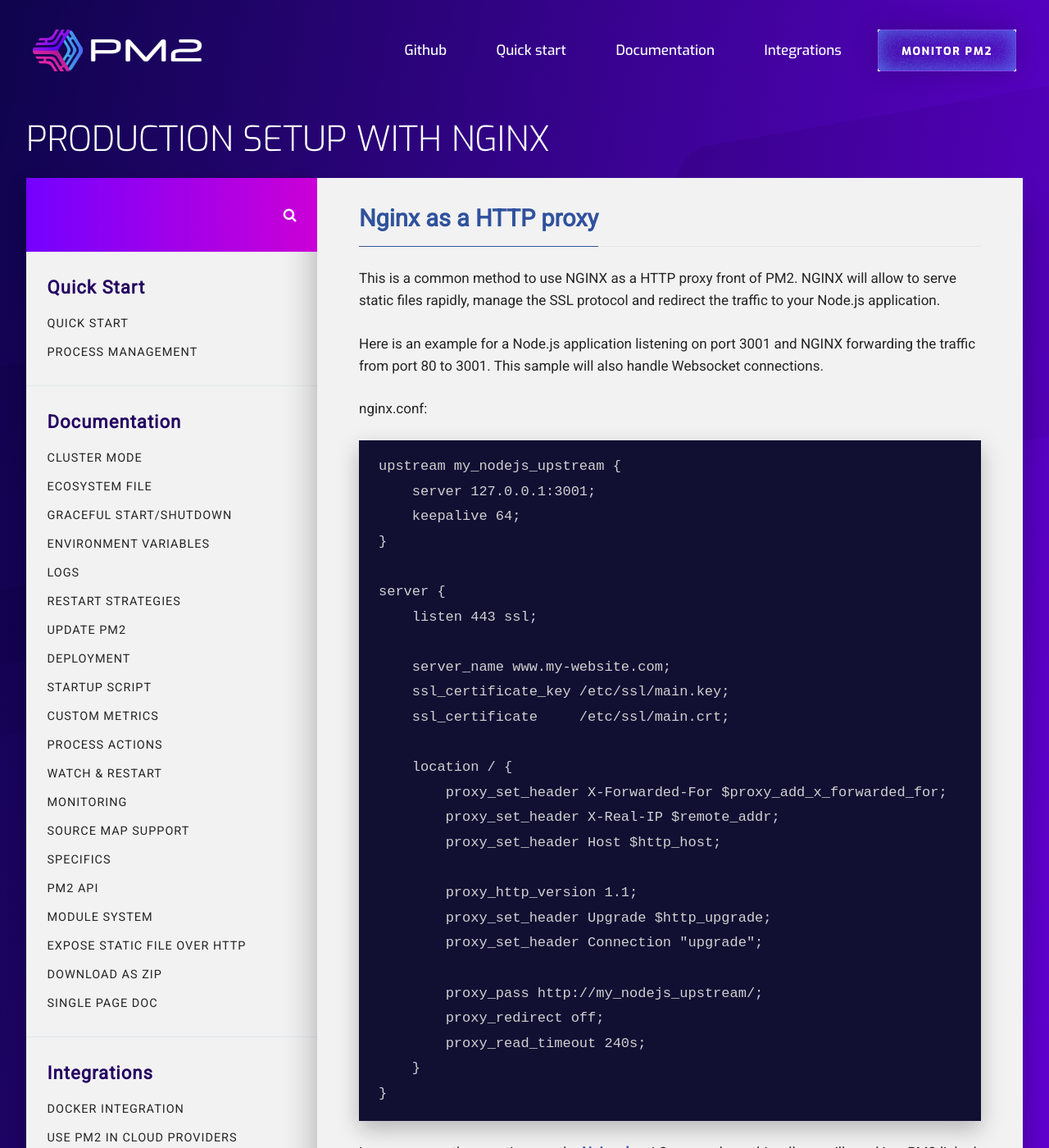
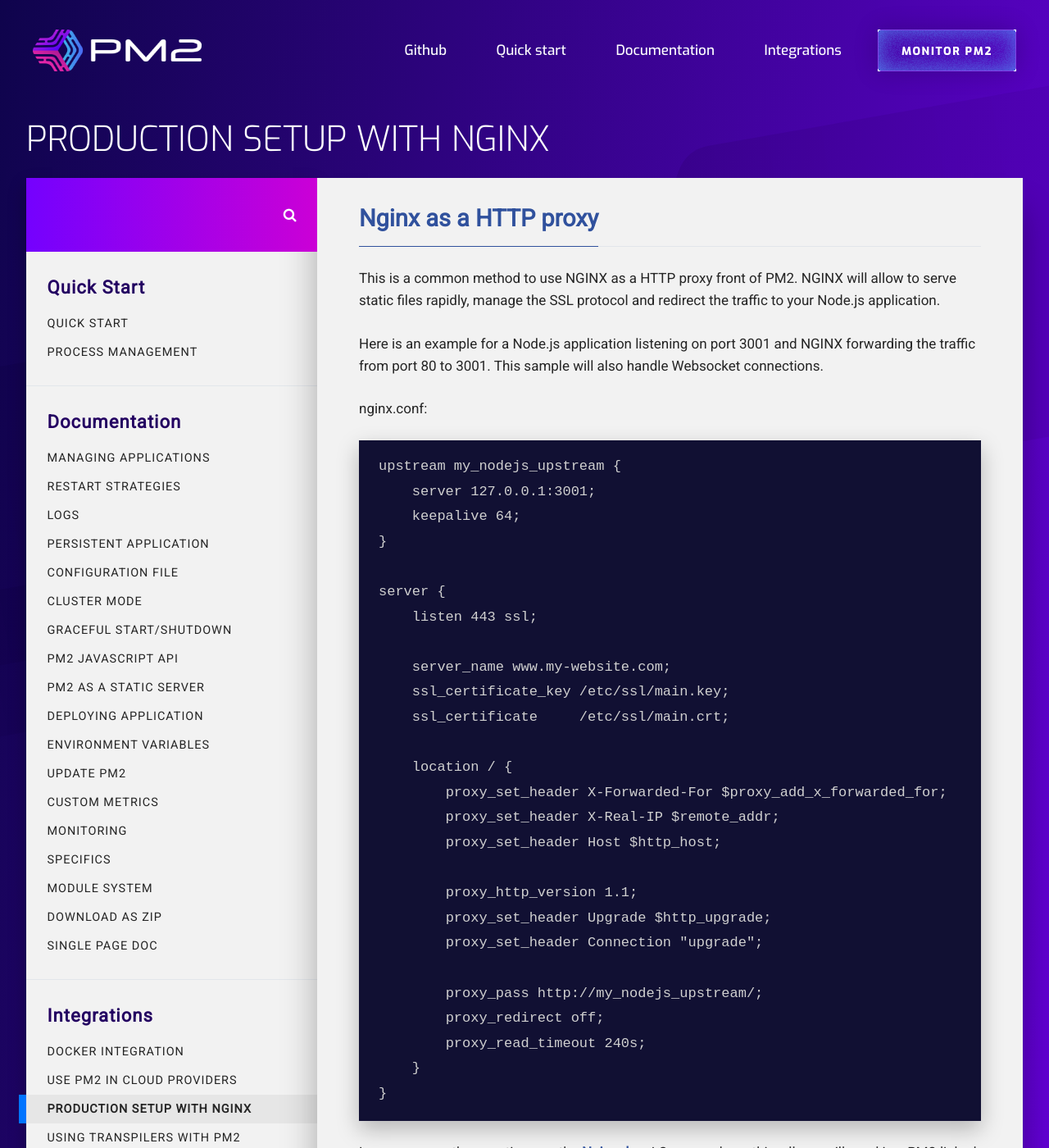
Before and after one commit to pm2-hive/pm2-hive.github.io, a Jekyll site: the page built from docs/tutorial/setup-with-nginx.md, in a window 1280 px wide and 1400 px high. Shown: the whole window at 82% size. Built offline with Jekyll 4.4.1, drawn with Linux system fonts in a browser that asks for light colours; comment, search, counter and statistics services are not loaded.

Commit message:
Update nav.yml

```diff
--- a/_data/nav.yml
+++ b/_data/nav.yml
@@ -9,42 +9,42 @@
 - title: Documentation
   url: /docs/usage/pm2-doc-single-page/
   subnav:
+    - title: Managing Applications
+      url: /docs/usage/process-actions/
+    - title: Restart Strategies
+      url: /docs/usage/restart-strategies/
+    - title: Logs
+      url: /docs/usage/log-management/
+    - title: Persistent Application
+      url: /docs/usage/startup/
+    - title: Configuration File
+      url: /docs/usage/application-declaration/
     - title: Cluster Mode
       url: /docs/usage/cluster-mode
-    - title: Ecosystem File
-      url: /docs/usage/application-declaration/
     - title: Graceful Start/Shutdown
       url: /docs/usage/signals-clean-restart/
+    - title: PM2 Javascript API
+      url: /docs/usage/pm2-api/
+    - title: PM2 as a Static Server
+      url: /docs/usage/expose/
+    - title: Deploying application
+      url: /docs/usage/deployment/
     - title: Environment Variables
       url: /docs/usage/environment/
-    - title: Logs
-      url: /docs/usage/log-management/
-    - title: Restart Strategies
-      url: /docs/usage/restart-strategies/
+
+
     - title: Update PM2
       url: /docs/usage/update-pm2/
-    - title: Deployment
-      url: /docs/usage/deployment/
-    - title: Startup Script
-      url: /docs/usage/startup/
+
     - title: Custom Metrics
       url: /docs/usage/process-metrics/
-    - title: Process Actions
-      url: /docs/usage/process-actions/
-    - title: Watch & Restart
-      url: /docs/usage/watch-and-restart/
     - title: Monitoring
       url: /docs/usage/monitoring/
-    - title: Source map support
-      url: /docs/usage/source-map-support/
     - title: Specifics
       url: /docs/usage/specifics/
-    - title: PM2 API
-      url: /docs/usage/pm2-api/
     - title: Module System
       url: /docs/advanced/pm2-module-system/
-    - title: Expose static file over http
-      url: /docs/usage/expose/
+
     - title: Download as ZIP
       url: https://github.com/Unitech/PM2/releases
       blank: true
```
